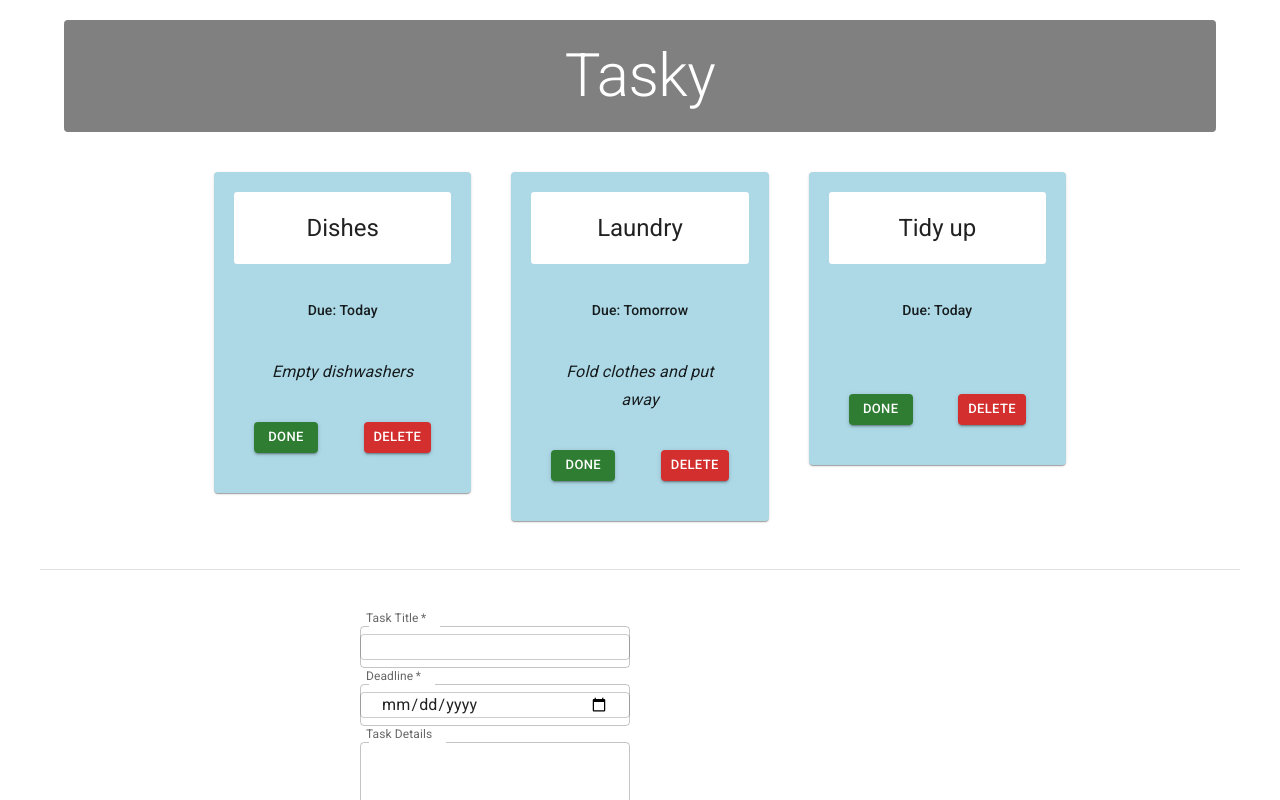
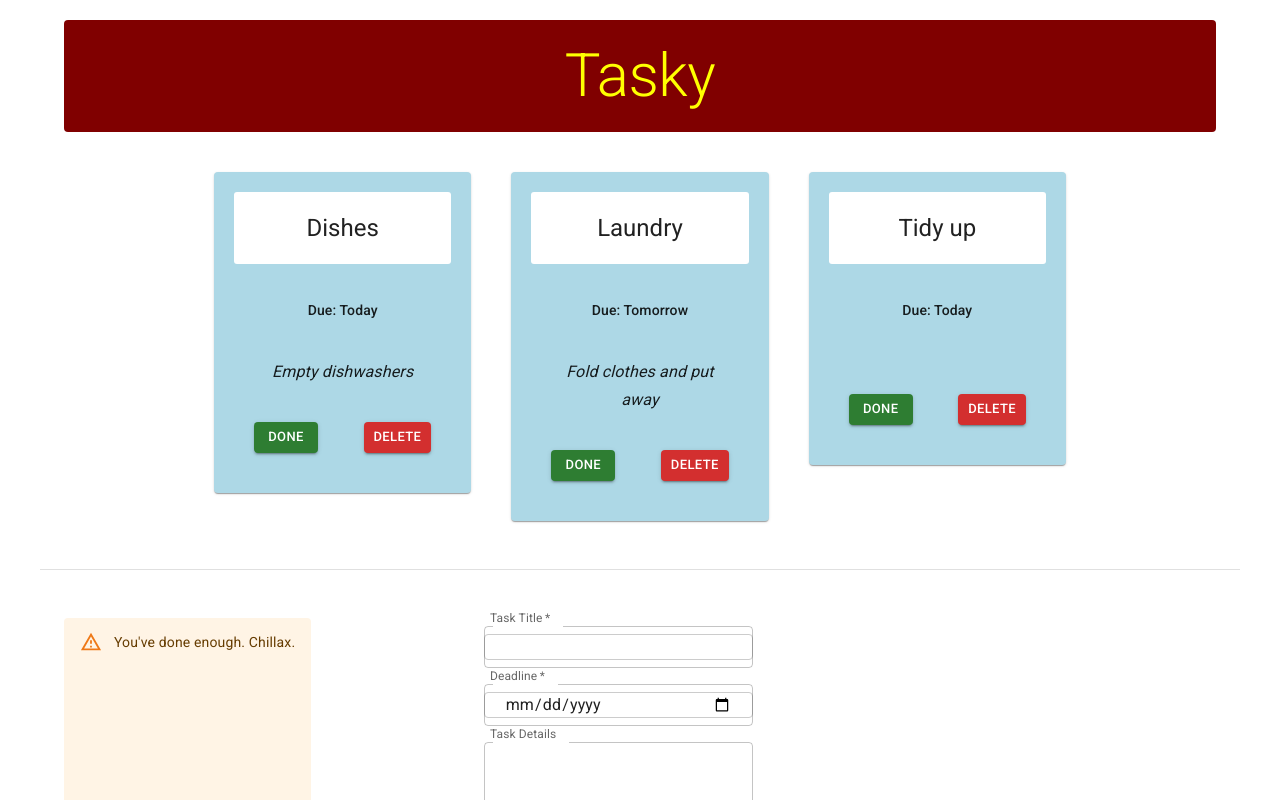
Before and after one commit to JoeyRona/react-basics-labs-s1-2026-jronan, a React (Vite) app in the folder tasky/: page / in a window 1280 px wide. Shown: the top 800 px of the page. Built offline with nearby package versions, Linux system fonts and the light colour scheme.

Commit message:
Tasky Lab 3  exercise

```diff
--- a/tasky/src/App.jsx
+++ b/tasky/src/App.jsx
@@ -6,6 +6,8 @@ import { v4 as uuidv4 } from 'uuid';
 import Typography from '@mui/material/Typography';
 import Container from '@mui/material/Container';
 import Grid from '@mui/material/Grid';
+import Alert from '@mui/material/Alert';
+
 
 
 
@@ -84,9 +86,9 @@ return (
     align="center"
     gutterBottom
     sx={{
-      backgroundColor: 'gray',
+      backgroundColor: 'maroon',
       textAlign: 'center',
-      color: 'white',
+      color: 'yellow',
       padding: '20px',
       margin: '20px 0 40px 0',
       borderRadius: '4px'
@@ -133,6 +135,8 @@ deleteTask = {() => deleteHandler(index)}
     justifyContent: "center"
   }}>
 
+    <Alert severity="warning">You've done enough. Chillax.</Alert>
+
     <AddTaskForm submit={formSubmitHandler}
                  change={formChangeHandler}
                  />
```
